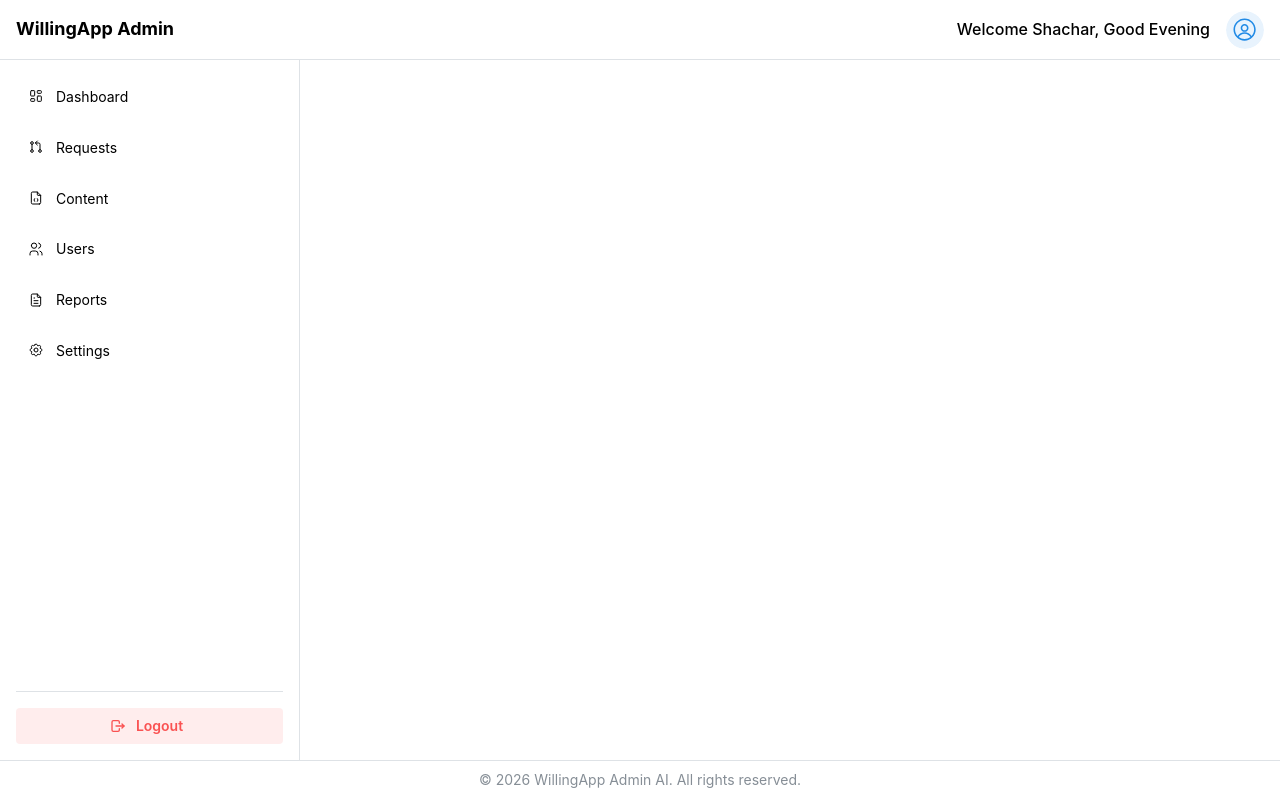
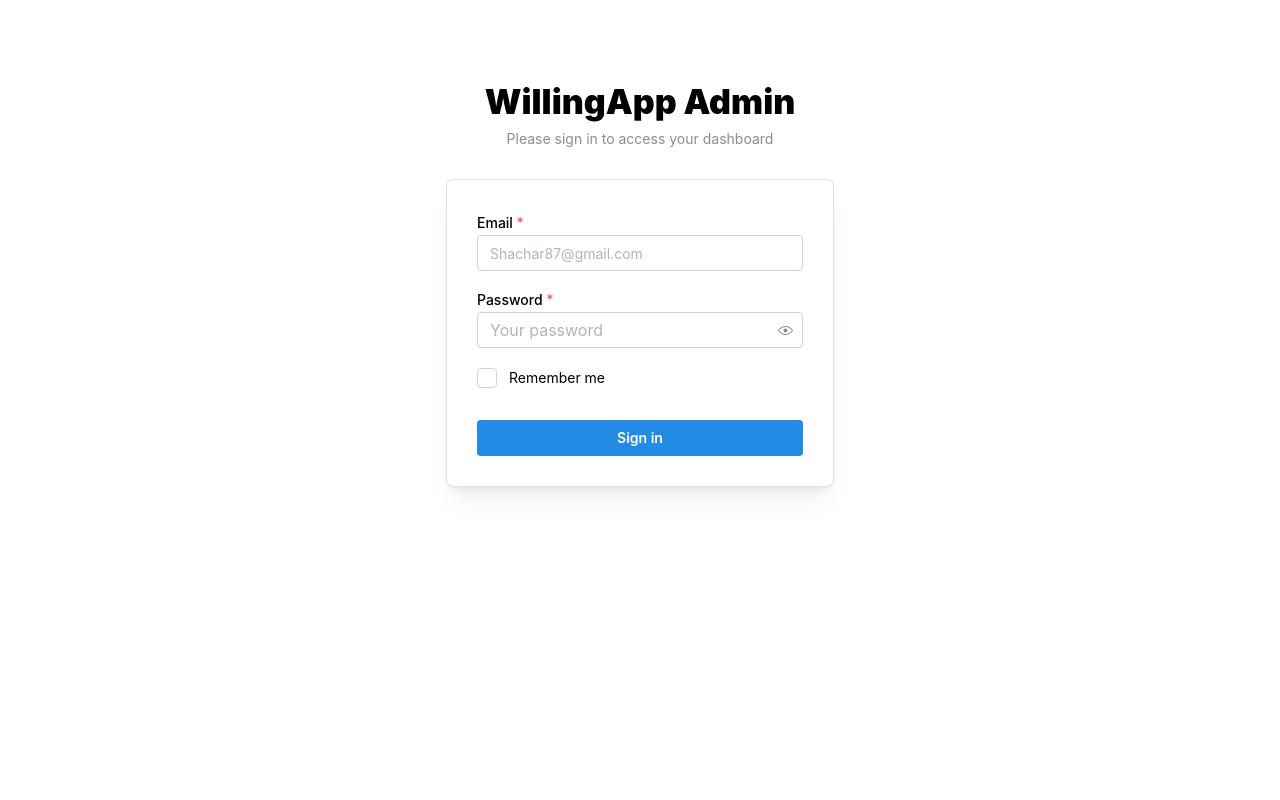
Before and after one commit to WillingApp/WillingappAdminAi_NewServer, a React (Create React App) app: page /login in a window 1280 px wide. Built offline with nearby package versions, Linux system fonts and the light colour scheme.

Commit message:
Add login screen

```diff
--- a/src/App.tsx
+++ b/src/App.tsx
@@ -1,5 +1,5 @@
 import React from 'react';
-import { BrowserRouter, Routes, Route } from 'react-router-dom';
+import { BrowserRouter, Routes, Route, Navigate } from 'react-router-dom';
 import AppLayout from './components/layout/AppLayout';
 import Dashboard from './pages/Dashboard';
 import Users from './pages/Users';
@@ -7,10 +7,24 @@ import Reports from './pages/Reports';
 import Settings from './pages/Settings';
 import Requests from './pages/Requests';
 import Content from './pages/Content';
+import LoginPage from './pages/LoginPage';
+import { useAuth } from './context/AuthContext';
+import { LoadingOverlay, Box } from '@mantine/core';
 
 function App() {
+  const { isAuthenticated, isLoading } = useAuth();
+
+  if (isLoading) {
+    return (
+      <Box h="100vh" pos="relative">
+        <LoadingOverlay visible={true} overlayProps={{ blur: 2 }} />
+      </Box>
+    );
+  }
+
   return (
     <BrowserRouter>
+      {isAuthenticated ? (
         <AppLayout>
           <Routes>
             <Route path="/" element={<Dashboard />} />
@@ -19,8 +33,15 @@ function App() {
             <Route path="/users" element={<Users />} />
             <Route path="/reports" element={<Reports />} />
             <Route path="/settings" element={<Settings />} />
+            <Route path="*" element={<Navigate to="/" replace />} />
           </Routes>
         </AppLayout>
+      ) : (
+        <Routes>
+          <Route path="/login" element={<LoginPage />} />
+          <Route path="*" element={<Navigate to="/login" replace />} />
+        </Routes>
+      )}
     </BrowserRouter>
   );
 }
--- a/src/components/layout/AppLayout.tsx
+++ b/src/components/layout/AppLayout.tsx
@@ -20,7 +20,7 @@ const AppLayout: React.FC<AppLayoutProps> = ({ children }) => {
             padding="md"
         >
             <AppShell.Header>
-                <Header userName="Shachar" />
+                <Header />
             </AppShell.Header>
 
             <AppShell.Navbar>
--- a/src/components/layout/Header.tsx
+++ b/src/components/layout/Header.tsx
@@ -1,11 +1,10 @@
 import React from 'react';
 import { Group, Text, Avatar, Box } from '@mantine/core';
+import { useAuth } from '../../context/AuthContext';
 
-interface HeaderProps {
-    userName: string;
-}
+const Header: React.FC = () => {
+    const { user } = useAuth();
 
-const Header: React.FC<HeaderProps> = ({ userName }) => {
     const getGreeting = () => {
         const hour = new Date().getHours();
         if (hour < 12) return 'Good Morning';
@@ -20,7 +19,7 @@ const Header: React.FC<HeaderProps> = ({ userName }) => {
             </Box>
             <Group>
                 <Text fw={500} visibleFrom="xs">
-                    Welcome {userName}, {getGreeting()}
+                    Welcome {user?.name || 'User'}, {getGreeting()}
                 </Text>
                 <Avatar radius="xl" color="blue" />
             </Group>
--- a/src/components/layout/SideMenu.tsx
+++ b/src/components/layout/SideMenu.tsx
@@ -10,16 +10,18 @@ import {
     IconFileCode
 } from '@tabler/icons-react';
 import { Link, useLocation } from 'react-router-dom';
+import { useAuth } from '../../context/AuthContext';
 
 const SideMenu: React.FC = () => {
     const location = useLocation();
+    const { logout } = useAuth();
 
     const links = [
         { label: 'Dashboard', icon: IconLayoutDashboard, path: '/' },
+        { label: 'Users', icon: IconUsers, path: '/users' },
         { label: 'Requests', icon: IconGitPullRequest, path: '/requests' },
+        { label: 'Reports', icon: IconFileText, path: '/reports' },
         { label: 'Content', icon: IconFileCode, path: '/content' },
-        { label: 'Users', icon: IconUsers, path: '/users' },
-        { label: 'Reports', icon: IconFileText, path: '/reports' },
         { label: 'Settings', icon: IconSettings, path: '/settings' },
     ];
 
@@ -44,6 +46,7 @@ const SideMenu: React.FC = () => {
                     color="red"
                     fullWidth
                     leftSection={<IconLogout size="1rem" />}
+                    onClick={logout}
                 >
                     Logout
                 </Button>
--- /dev/null
+++ b/src/context/AuthContext.tsx
@@ -0,0 +1,63 @@
+import React, { createContext, useContext, useState, useEffect } from 'react';
+import authService, { User } from '../services/authService';
+
+interface AuthContextType {
+    user: User | null;
+    isAuthenticated: boolean;
+    isLoading: boolean;
+    login: (email: string, password: string, remember: boolean) => Promise<boolean>;
+    logout: () => void;
+}
+
+const AuthContext = createContext<AuthContextType | undefined>(undefined);
+
+export const AuthProvider: React.FC<{ children: React.ReactNode }> = ({ children }) => {
+    const [user, setUser] = useState<User | null>(null);
+    const [isLoading, setIsLoading] = useState(true);
+
+    useEffect(() => {
+        // Check for remembered user on initial load
+        const rememberedUser = authService.getRememberedUser();
+        if (rememberedUser) {
+            setUser(rememberedUser);
+        }
+        setIsLoading(false);
+    }, []);
+
+    const login = async (email: string, password: string, remember: boolean) => {
+        const response = await authService.login(email, password);
+        if (response.success && response.user) {
+            setUser(response.user);
+            if (remember) {
+                authService.rememberUser(response.user);
+            }
+            return true;
+        }
+        return false;
+    };
+
+    const logout = () => {
+        authService.logout();
+        setUser(null);
+    };
+
+    return (
+        <AuthContext.Provider value={{
+            user,
+            isAuthenticated: !!user,
+            isLoading,
+            login,
+            logout
+        }}>
+            {children}
+        </AuthContext.Provider>
+    );
+};
+
+export const useAuth = () => {
+    const context = useContext(AuthContext);
+    if (context === undefined) {
+        throw new Error('useAuth must be used within an AuthProvider');
+    }
+    return context;
+};
--- /dev/null
+++ b/src/data/mockDb.json
@@ -0,0 +1,10 @@
+{
+    "users": [
+        {
+            "email": "Shachar87@gmail.com",
+            "password": "Aa123456",
+            "name": "Shachar Ganot",
+            "token": "eyJhbGciOiJIUzI1NiIsInR5cCI6IkpXVCJ9.eyJBdXRob3JpemVkIjoiMSIsIlVzZXJJZCI6IjMxMjMiLCJleHAiOjE3NzExMzkzMzcsImlzcyI6IkFicmEgU29mdHdhcmUiLCJhdWQiOiJXaWxsaW5nIn0.w577a-I3u8OaPOBZqDi_yHfbeFHlD6lnTy6CSehkSZY"
+        }
+    ]
+}
--- a/src/index.tsx
+++ b/src/index.tsx
@@ -5,6 +5,7 @@ import '@mantine/core/styles.css';
 import './index.css';
 import App from './App';
 import reportWebVitals from './reportWebVitals';
+import { AuthProvider } from './context/AuthContext';
 
 const theme = createTheme({
   /** Put your mantine theme override here */
@@ -16,7 +17,9 @@ const root = ReactDOM.createRoot(
 root.render(
   <React.StrictMode>
     <MantineProvider theme={theme}>
-      <App />
+      <AuthProvider>
+        <App />
+      </AuthProvider>
     </MantineProvider>
   </React.StrictMode>
 );
--- /dev/null
+++ b/src/pages/LoginPage.tsx
@@ -0,0 +1,97 @@
+import React, { useState } from 'react';
+import {
+    TextInput,
+    PasswordInput,
+    Checkbox,
+    Button,
+    Paper,
+    Title,
+    Text,
+    Container,
+    Group,
+    Alert,
+} from '@mantine/core';
+import { IconAlertCircle } from '@tabler/icons-react';
+import { useAuth } from '../context/AuthContext';
+
+const LoginPage: React.FC = () => {
+    const [email, setEmail] = useState('');
+    const [password, setPassword] = useState('');
+    const [remember, setRemember] = useState(false);
+    const [error, setError] = useState<string | null>(null);
+    const [loading, setLoading] = useState(false);
+    const { login } = useAuth();
+
+    const handleSubmit = async (e: React.FormEvent) => {
+        e.preventDefault();
+        setError(null);
+
+        // Basic Validation
+        if (!email || !password) {
+            setError('Please fill in all fields');
+            return;
+        }
+
+        setLoading(true);
+        try {
+            const success = await login(email, password, remember);
+            if (!success) {
+                setError('Invalid email or password');
+            }
+            // Success will automatically update AuthContext and trigger re-render in App.tsx
+        } catch (err) {
+            setError('An error occurred during login');
+        } finally {
+            setLoading(false);
+        }
+    };
+
+    return (
+        <Container size={420} my={80}>
+            <Title ta="center" fw={900}>
+                WillingApp Admin
+            </Title>
+            <Text c="dimmed" size="sm" ta="center" mt={5}>
+                Please sign in to access your dashboard
+            </Text>
+
+            <Paper withBorder shadow="md" p={30} mt={30} radius="md">
+                {error && (
+                    <Alert icon={<IconAlertCircle size="1rem" />} title="Login Failed" color="red" mb="md">
+                        {error}
+                    </Alert>
+                )}
+
+                <form onSubmit={handleSubmit}>
+                    <TextInput
+                        label="Email"
+                        placeholder="Shachar87@gmail.com"
+                        required
+                        value={email}
+                        onChange={(e) => setEmail(e.currentTarget.value)}
+                    />
+                    <PasswordInput
+                        label="Password"
+                        placeholder="Your password"
+                        required
+                        mt="md"
+                        value={password}
+                        onChange={(e) => setPassword(e.currentTarget.value)}
+                    />
+                    <Group justify="space-between" mt="lg">
+                        <Checkbox
+                            label="Remember me"
+                            checked={remember}
+                            onChange={(event) => setRemember(event.currentTarget.checked)}
+                        />
+                    </Group>
+                    <Button fullWidth mt="xl" type="submit" loading={loading}>
+                        Sign in
+                    </Button>
+                </form>
+            </Paper>
+        </Container>
+    );
+};
+
+export default LoginPage;
--- /dev/null
+++ b/src/services/authService.ts
@@ -0,0 +1,70 @@
+import mockData from '../data/mockDb.json';
+
+export interface User {
+    name: string;
+    email: string;
+    token: string;
+}
+
+export interface LoginResponse {
+    success: boolean;
+    user?: User;
+    message?: string;
+}
+
+/**
+ * AuthService handles authentication logic.
+ * Currently using mock data, but structured to be easily replaced with API calls.
+ */
+class AuthService {
+    /**
+     * Simulates a login API call.
+     * @replace Replace this with an actual fetch/axios call to your backend.
+     */
+    async login(email: string, password: string): Promise<LoginResponse> {
+        // Simulate network delay
+        await new Promise((resolve) => setTimeout(resolve, 1000));
+
+        const userMatch = mockData.users.find(
+            (u) => u.email.toLowerCase() === email.toLowerCase() && u.password === password
+        );
+
+        if (userMatch) {
+            const { password: _, ...userWithoutPassword } = userMatch;
+            return {
+                success: true,
+                user: userWithoutPassword,
+            };
+        }
+
+        return {
+            success: false,
+            message: 'Invalid email or password',
+        };
+    }
+
+    /**
+     * Persists user session to localStorage.
+     */
+    rememberUser(user: User) {
+        localStorage.setItem('willingapp_user', JSON.stringify(user));
+    }
+
+    /**
+     * Retrieves user session from localStorage.
+     */
+    getRememberedUser(): User | null {
+        const data = localStorage.getItem('willingapp_user');
+        return data ? JSON.parse(data) : null;
+    }
+
+    /**
+     * Clears user session.
+     */
+    logout() {
+        localStorage.removeItem('willingapp_user');
+    }
+}
+
+const authService = new AuthService();
+export default authService;
```
Lines whose indentation alone changed are shown as unchanged.
